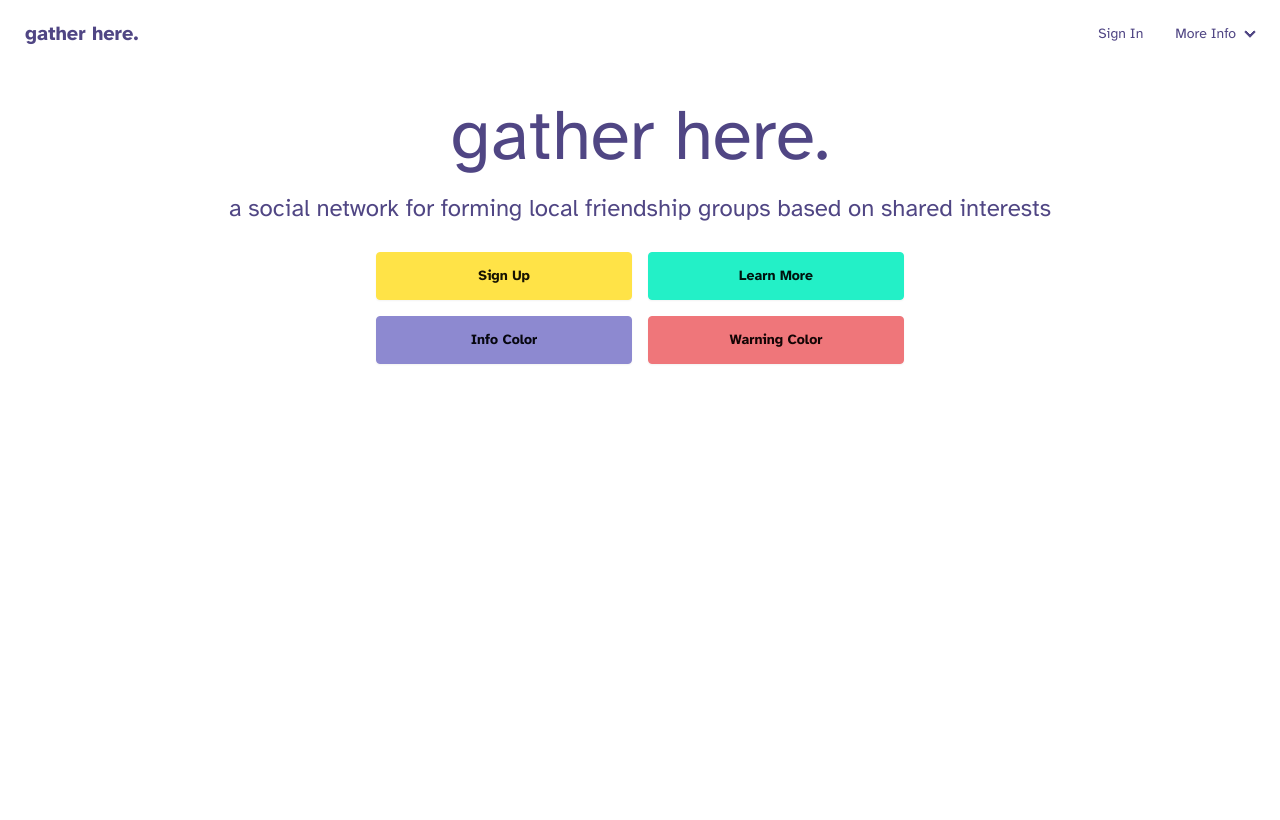
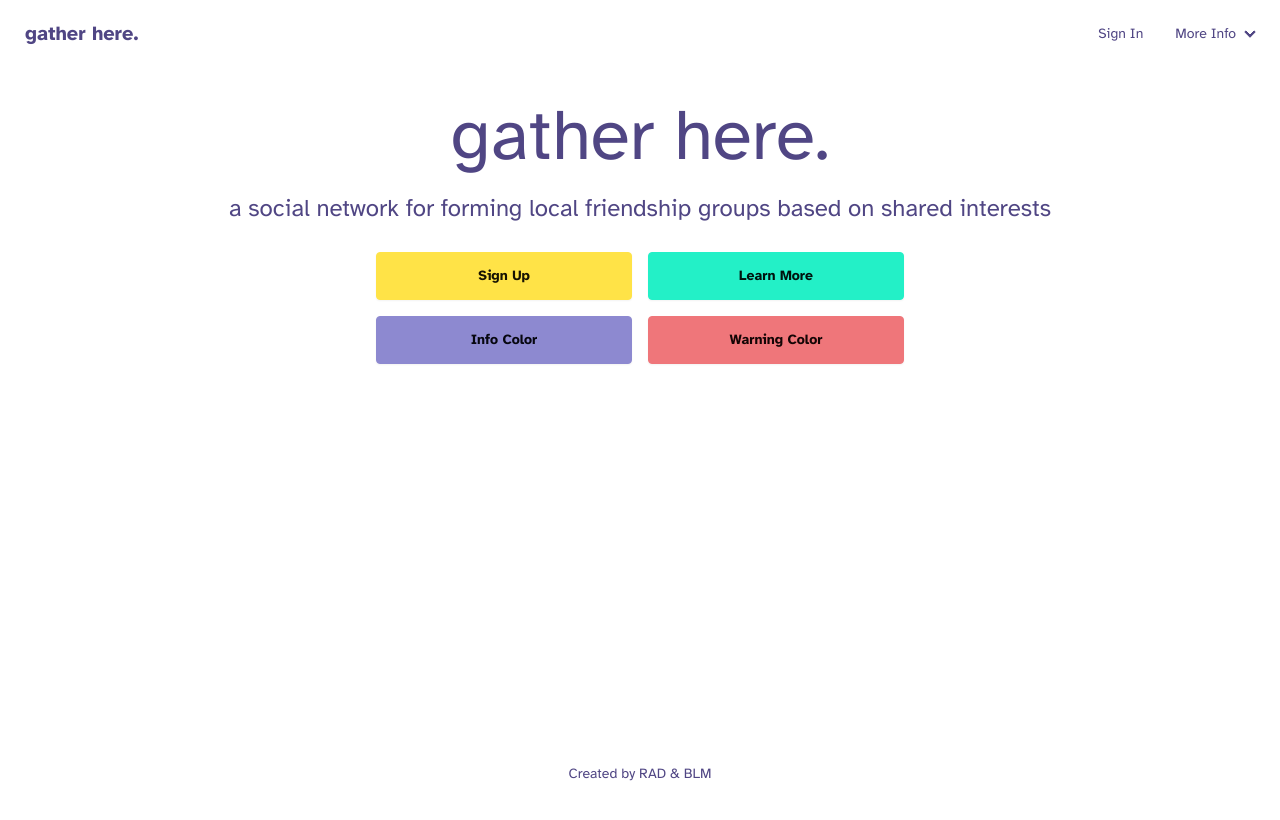
Before and after one commit to rlmead/gather-here, a Next.js app: page / in a window 1280 px wide. Shown: the top 820 px of the page. Built offline with nearby package versions, Linux system fonts and the light colour scheme.

Commit message:
Add footer

```diff
--- a/src/app/about/page.tsx
+++ b/src/app/about/page.tsx
@@ -1,6 +1,6 @@
 export default function Page() {
   return (
-    <main className="flex min-h-screen flex-col items-center mx-auto text-primary bg-secondary">
+    <main className="flex min-h-full flex-col items-center mx-auto text-primary bg-secondary">
       <div className="container flex flex-col items-center">
         <h1 className="text-7xl mt-8">About</h1>
       </div>
--- a/src/app/auth/page.tsx
+++ b/src/app/auth/page.tsx
@@ -1,6 +1,6 @@
 export default function Page() {
   return (
-    <main className="flex min-h-screen flex-col items-center mx-auto text-primary bg-secondary">
+    <main className="flex min-h-full flex-col items-center mx-auto text-primary bg-secondary">
       <div className="container flex flex-col items-center">
         <h1 className="text-7xl mt-8">Login/Signup</h1>
       </div>
--- a/src/app/join/page.tsx
+++ b/src/app/join/page.tsx
@@ -1,6 +1,6 @@
 export default function Page() {
   return (
-    <main className="flex min-h-screen flex-col items-center mx-auto text-primary bg-secondary">
+    <main className="flex min-h-full flex-col items-center mx-auto text-primary bg-secondary">
       <div className="container flex flex-col items-center">
         <h1 className="text-7xl mt-8">Join a Group</h1>
       </div>
--- a/src/app/layout.tsx
+++ b/src/app/layout.tsx
@@ -1,6 +1,7 @@
 import type { Metadata } from "next";
 import { atkinson_hyperlegible } from "./ui/fonts";
 import Nav from "./ui/navbar";
+import Footer from "./ui/footer";
 import "./ui/globals.css";
 
 export const metadata: Metadata = {
@@ -19,6 +20,7 @@ export default function RootLayout({
       <body className={atkinson_hyperlegible.className}>
         <Nav />
         {children}
+        <Footer />
       </body>
     </html>
   );
--- a/src/app/page.tsx
+++ b/src/app/page.tsx
@@ -2,7 +2,7 @@ import Link from "next/link";
 
 export default function Home() {
   return (
-    <main className="flex min-h-screen flex-col items-center mx-auto text-primary bg-secondary">
+    <main className="flex min-h-full flex-col items-center mx-auto text-primary bg-secondary">
       <div className="container flex flex-col content-center">
         <h1 className="text-7xl text-center mt-8">gather here.</h1>
         <p className="text-2xl text-center p-5">a social network for forming local friendship groups based on shared interests</p>
--- /dev/null
+++ b/src/app/ui/footer.tsx
@@ -0,0 +1,9 @@
+export default function Footer() {
+  return (
+    <footer className="footer footer-center fixed bottom-0 p-4 bg-base-100 text-base-content text-primary">
+      <aside>
+        <p>Created by RAD & BLM</p>
+      </aside>
+    </footer>
+  )
+};
--- a/src/app/ui/navbar.tsx
+++ b/src/app/ui/navbar.tsx
@@ -2,7 +2,7 @@ import Link from "next/link";
 
 export default function Nav() {
   return (
-    <div className="navbar text-primary bg-secondary">
+    <div className="navbar text-primary bg-base-100">
       <div className="flex-1 ">
         <Link className="btn btn-ghost text-xl" href="/">gather here.</Link>
       </div>
```
